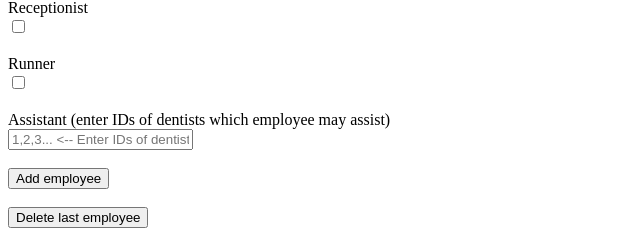
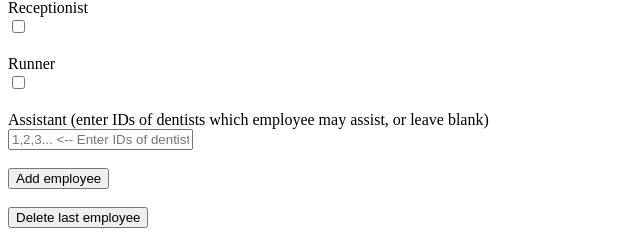
Before and after one commit to LHowe-a11y/rostering-app, a Flask app: page /tool in a window 1280 px wide. Shown: the part 1247-1483 px from the top of the page, without its empty margins (0-640 px from the left). Run offline with Flask 3, Linux system fonts and the light colour scheme; a user stored in the database is signed in.

Commit message:
Added one clearer instruction to possibly leave blank for user clarity

```diff
--- a/templates/roster.html
+++ b/templates/roster.html
@@ -81,7 +81,8 @@
                     <input type="checkbox" id="receptionist_checkbox" name="available_receptionist"><br><br>
                     <label for="runner_checkbox">Runner</label><br>
                     <input type="checkbox" id="runner_checkbox" name="available_runner"><br><br>
-                    <label for="assistant_input">Assistant (enter IDs of dentists which employee may assist)</label><br>
+                    <label for="assistant_input">Assistant (enter IDs of dentists which employee may assist, or leave
+                        blank)</label><br>
                     <input type="text" id="assistant_input" placeholder="1,2,3... <-- Enter IDs of dentists"
                         name="available_assistants"><br><br>
                 </section>
```
